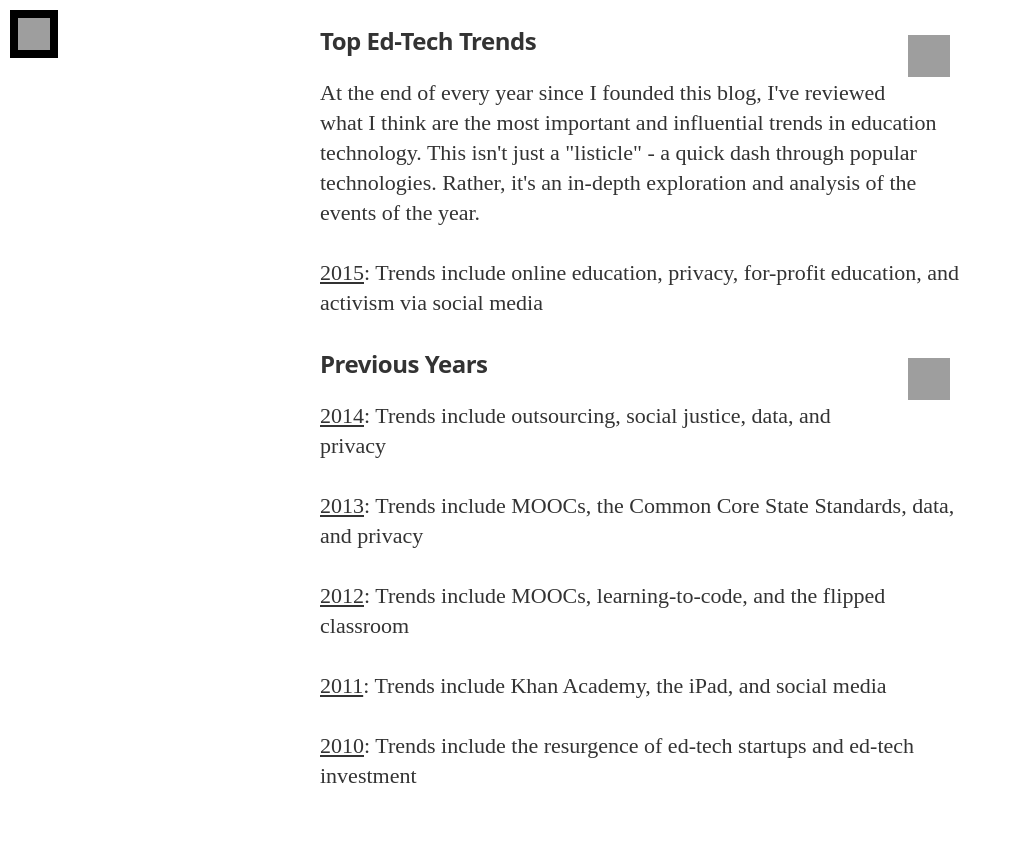
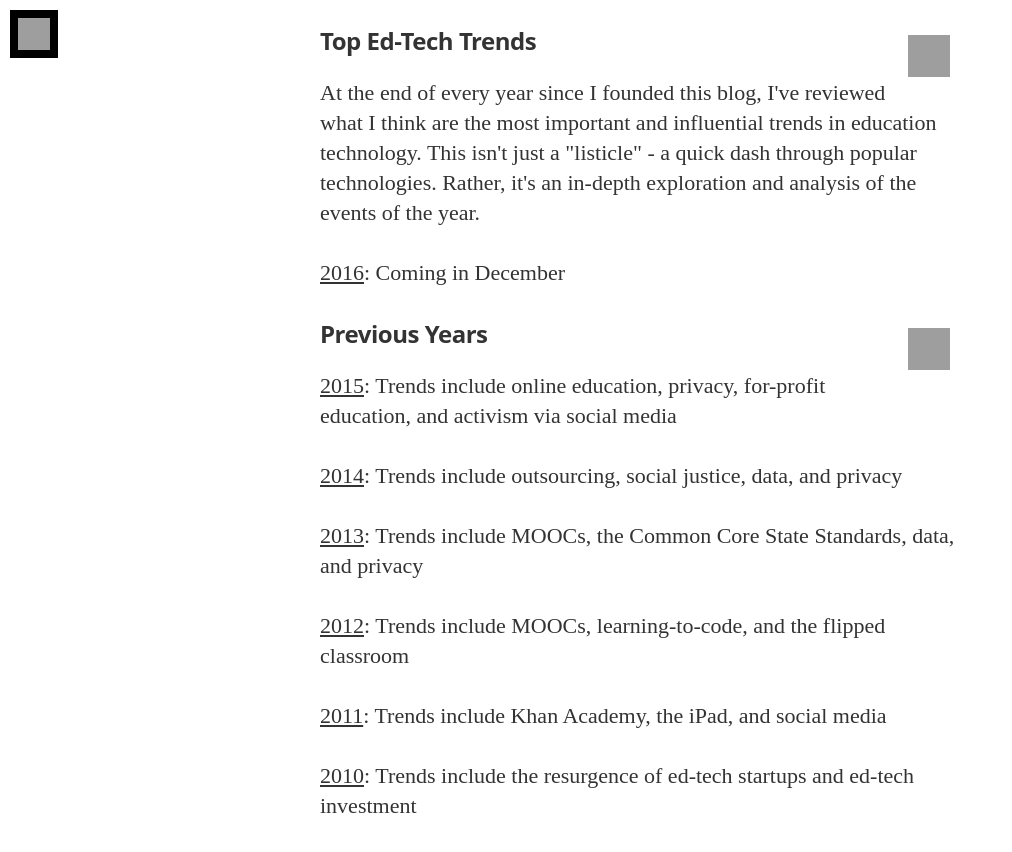
Before and after one commit to HackEducation/HackEduResearch, a Jekyll site: the page built from trends.html, in a window 1280 px wide and 900 px high, scrolled down 726 px, cut to the strip 0-857 px from the top of the window. Shown: the top 852 px of the strip, without its empty margins (0-1012 px from the left). Built offline with Jekyll 4.4.1, drawn with Linux system fonts in a browser that asks for light colours; nearby versions of some CDN libraries; some web fonts are replaced; grey boxes are pictures that could not be loaded.

Commit message:
Updated years

```diff
--- a/trends.html
+++ b/trends.html
@@ -5,11 +5,14 @@ layout: default
 <br />
 <p>At the end of every year since I founded this blog, I've reviewed what I think are the most important and influential trends in education technology. This isn't just a "listicle" - a quick dash through popular technologies. Rather, it's an in-depth exploration and analysis of the events of the year.</p>
 
-<p><a href="http://2015trends.hackeducation.com">2015</a>: Trends include online education, privacy, for-profit education, and activism via social media</p>
+<p><a href="http://2016trends.hackeducation.com">2016</a>: Coming in December</p>
 
 
 <h3>Previous Years <img src="https://s3.amazonaws.com/hackedu/template_previousyears.png" height="42" width="42" align="right" style="margin:10px"></h3>
 <br />
+
+<p><a href="http://2015trends.hackeducation.com">2015</a>: Trends include online education, privacy, for-profit education, and activism via social media</p>
+
 <p><a href="http://2014trends.hackeducation.com">2014</a>: Trends include outsourcing, social justice, data, and privacy</p>
 
 <p><a href="http://2013trends.hackeducation.com">2013</a>: Trends include MOOCs, the Common Core State Standards, data, and privacy</p>
```
